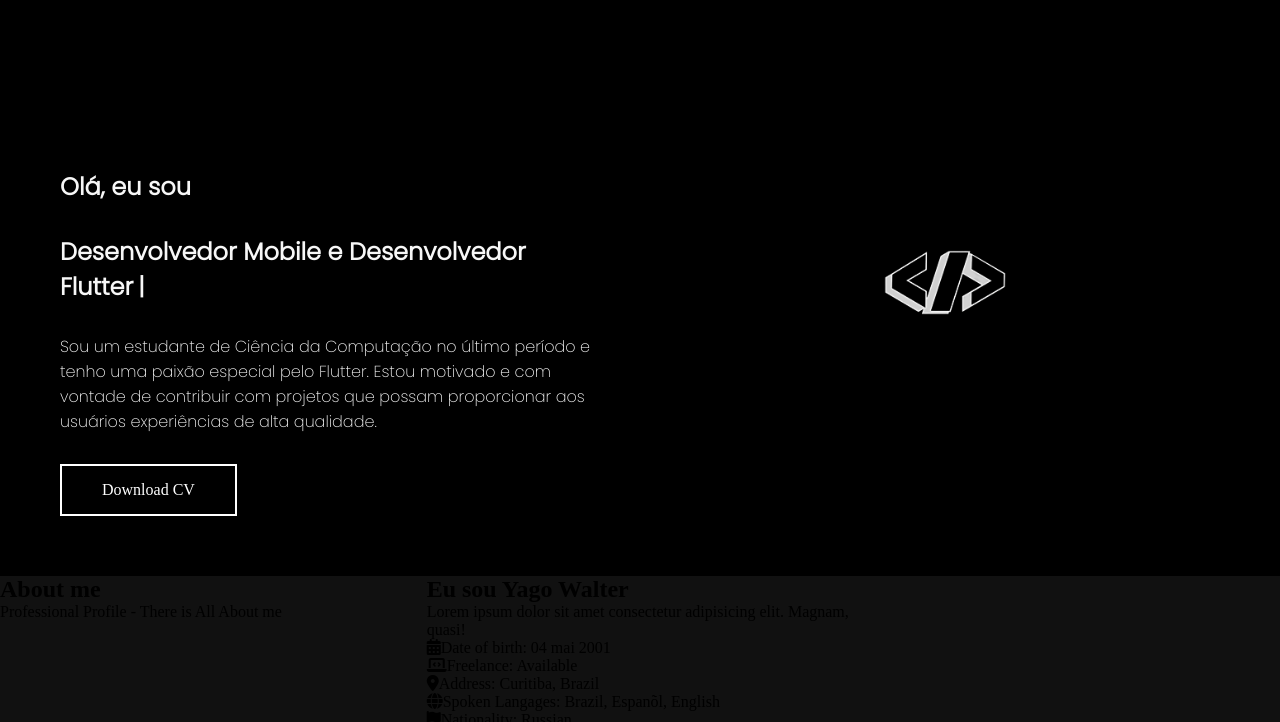
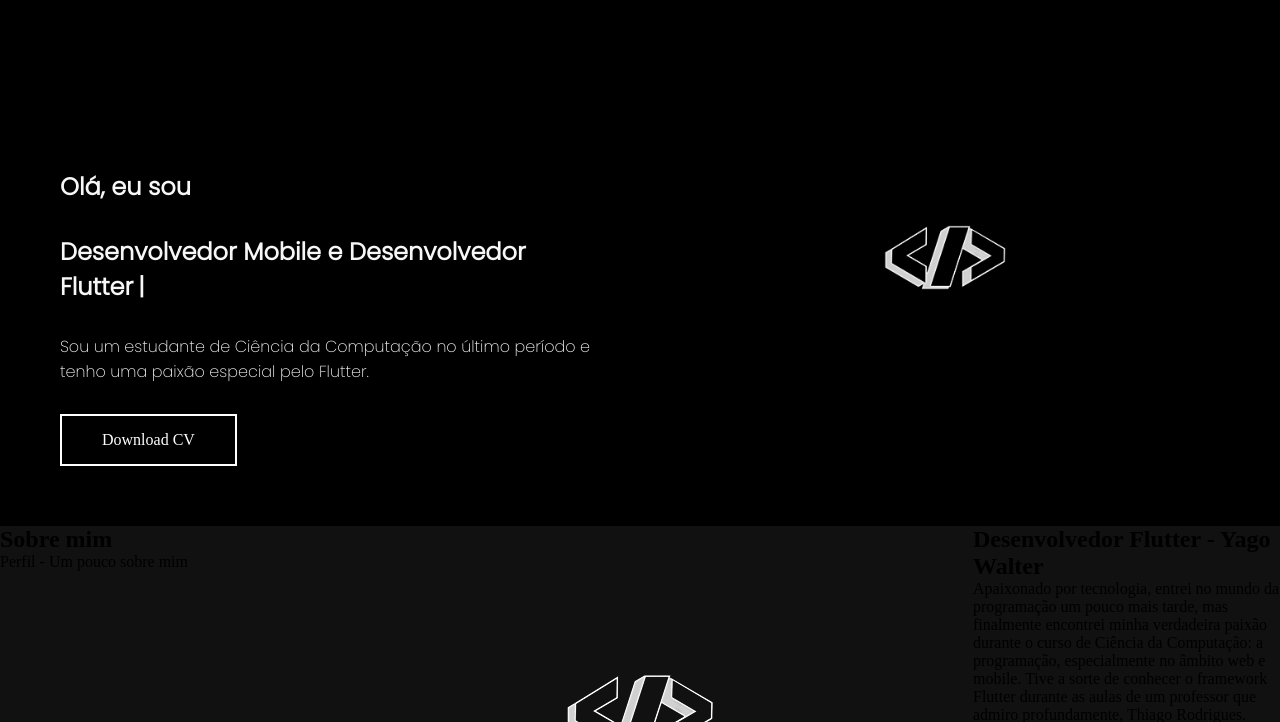
Before and after one commit to yagowalter/portifolio, a plain HTML site: page index.html in a window 1280 px wide. Shown: the part 78-800 px from the top of the page. Drawn offline with Linux system fonts and the light colour scheme.

Commit message:
Seção sobre mim atualizada

```diff
--- a/index.html
+++ b/index.html
@@ -30,8 +30,7 @@
             <h2>Olá, eu sou</h2>
             <h2 class="digitando">Desenvolvedor Mobile e Desenvolvedor Flutter</h2>
             <p>Sou um estudante de Ciência da Computação no último período e tenho uma paixão especial pelo Flutter.
-                Estou motivado e com vontade de contribuir com projetos que possam proporcionar aos usuários
-                experiências de alta qualidade.</p>
+            </p>
             <a href="#">Download CV</a>
         </div>
         <img src="images/dev.png">
@@ -39,33 +38,42 @@
     <main>
         <article aria-label="seção sobre mim" class="sobre">
             <div class="sobre_titulo">
-                <h1>About me</h1>
-                <p>Professional Profile - There is All About me</p>
+                <h1>Sobre mim</h1>
+                <p>Perfil - Um pouco sobre mim</p>
                 <div aria-label="Seção apenas de ilustrações de botões">
                     <span></span>
                     <span></span>
                     <span></span>
                 </div>
             </div>
-            <!-- <img src="images/dev.png" alt="imagem dev"> -->
+            <img src="images/dev.png" alt="imagem dev">
             <div class="sobre_conteudo">
                 <div class="sobre_texto">
-                    <h1> Eu sou Yago Walter</h1>
-                    <p>Lorem ipsum dolor sit amet consectetur adipisicing elit. Magnam, quasi!</p>
+                    <h1>Desenvolvedor Flutter - Yago Walter</h1>
+                    <p>Apaixonado por tecnologia, entrei no mundo da programação um pouco mais tarde,
+                        mas finalmente encontrei minha verdadeira paixão durante o curso de Ciência da Computação:
+                        a programação, especialmente no âmbito web e mobile. Tive a sorte de conhecer o framework
+                         Flutter durante as aulas de um professor que admiro profundamente, Thiago Rodrigues.
+                        <br>
+                        <br>
+                        Fiquei empolgado com as aulas dele sobre Flutter e mergulhei de cabeça nesse framework
+                        quando fui convidado para participar de um projeto da faculdade em parceria com a PM-PB.
+                        O projeto consistia em criar um feed semelhante a uma rede social usando Flutter.
+                        Desde então, decidi seguir carreira no desenvolvimento mobile.
+                        <br>
+                        <br>
+                        Ao longo do tempo, desenvolvi vários projetos e estou atualmente trabalhando em um projeto especial voltado para pessoas com Hemofilia. </p>
                 </div>
                 <div class="sobre_info">
-                    <p><i class="fa-solid fa-calendar-days"></i>Date of birth: 04 mai 2001</p>
-                    <p><i class="fa-sharp fa-solid fa-laptop-code"></i>Freelance: Available</p>
-                    <p><i class="fa-solid fa-location-dot"></i>Address: Curitiba, Brazil</p>
-                    <p><i class="fa-sharp fa-solid fa-globe"></i>Spoken Langages: Brazil, Espanõl, English</p>
-                    <p><i class="fa-solid fa-flag"></i>Nationality: Russian</p>
-                    <p><i class="fa-solid fa-phone-volume"></i>Phone: +99 9999-9999</p>
-                    <p><i class="fa-solid fa-envelope"></i>Email: seuemail@hotmail.com</p>
+                    <p><i class="fa-solid fa-location-dot"></i>Endereço: João Pessoa, Paraíba</p>
+                    <p><i class="fa-solid fa-flag"></i>Nacionalidade: Brasileiro</p>
+                    <p><i class="fa-solid fa-phone-volume"></i>Telefone: 83 99952-5308</p>
+                    <p><i class="fa-solid fa-envelope"></i>Email: yago.walter_7@hotmail.com</p>
                 </div>
+
             </div>
         </article>
     </main>
-
     <script src="script.js"></script>
 </body>
 
```
